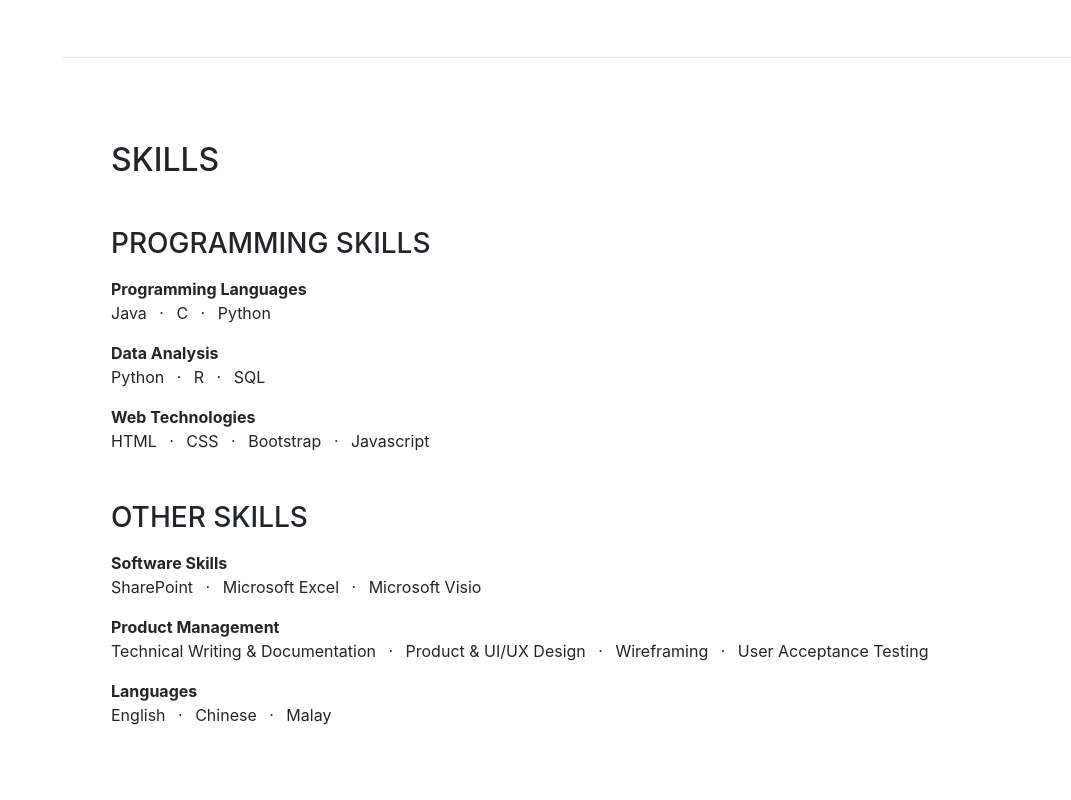
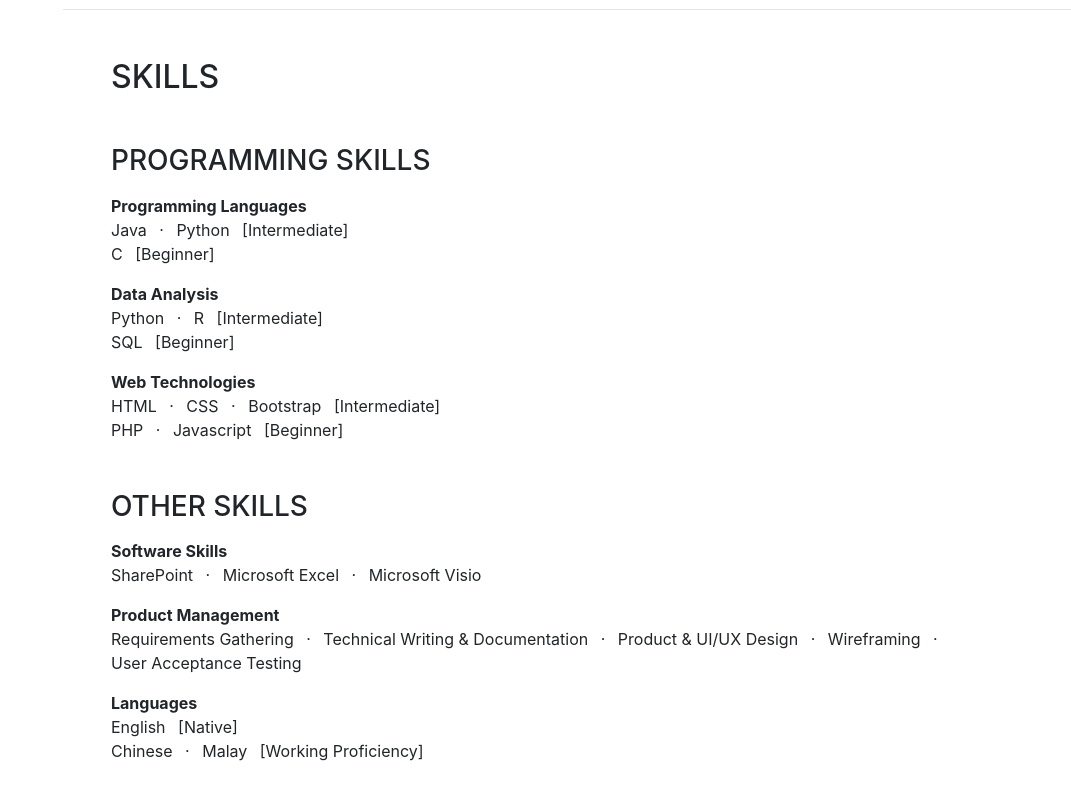
Before and after one commit to MeganYTan/MeganYTan.github.io, a website with bundled scripts: page index.html in a window 1280 px wide. Shown: the part 2986-3786 px from the top of the page, without its empty margins (209-1280 px from the left). Built offline with nearby package versions, Linux system fonts and the light colour scheme; a web font is replaced by a local one.

Commit message:
Updated work information
Updated work information to reflect correct work experience. Listed skills by proficiency.

```diff
--- a/index.html
+++ b/index.html
@@ -172,7 +172,7 @@
                   <li>Created Excel templates used to import bulk data into the tax product</li>
                   <li>Researched and presented to the upper management about blockchain with a group of interns</li>
                 </ul>
-                <p class="mb-0" id="indent">Departmental internship project: designing and creating a document management system</p>
+                <p class="mb-0" id="indent">Departmental internship project: designing and developing a document management system</p>
                 <ul>
                     <li>Extracted requirements and created a product roadmap for the system</li>
                     <li>Migrated the existing code base to a SharePoint site</li>
@@ -197,11 +197,9 @@
             <div class="resume-content mb-5">
                 <ul>
                       <li>Documented and streamlined business processes; created a SharePoint repository to share the documents</li>
-                      <li>Validated Qualified Health Plan data in Excel templates and imported the data into the database</li>
-                      <li>Tested product functionality under various scenarios; troubleshot and found solutions when problems arose</li>
-                      <li>Designed and wrote the design document for a feature to allow direct enrollment of health insurance</li>
-                      <li>Designed new functionality for a website where clients edit Summary of Benefits and Coverage documents </li>
-                      <li>Extracted requirements, designed, and created wireframes for a new company-wide documentation website to replace the existing one as part of a group internship project</li>
+                      <li>Analyzed the output from the classification process using Python to identify the differences in the articles</li>
+                      <li>Presented a poster at the annual campus-wide Undergraduate Research and Creative Activities symposium</li>
+                      <li>Co-authored a paper titled “Differences between National and Local Media in News Coverage of the Zika Virus” published in the Journal of Health Communication</li>
                 </ul>
             </div>
             <!--item 3-->
@@ -282,11 +280,13 @@
                 <!-- THIS IS TABLELESS SKILLS-->
                 <div><b>Programming Languages</b>
                     <br><ul class = "list-inline">
-                        <li class = "list-inline-item">Java </li>
-                        <li class = "list-inline-item">·</li>
-                        <li class = "list-inline-item">C</li>
+                        <li class = "list-inline-item">Java</li>
                         <li class = "list-inline-item">·</li>
                         <li class = "list-inline-item">Python</li>
+                        <li class = "list-inline-item">[Intermediate]</li>
+                        <br>
+                        <li class = "list-inline-item">C</li>
+                        <li class = "list-inline-item">[Beginner]</li>
                         </ul>
                 </div>
                 <div><b>Data Analysis</b>
@@ -294,8 +294,11 @@
                         <li class = "list-inline-item">Python</li>
                         <li class = "list-inline-item">·</li>
                         <li class = "list-inline-item">R</li>
-                        <li class = "list-inline-item">·</li>
-                        <li class = "list-inline-item">SQL</li></ul>
+                        <li class = "list-inline-item">[Intermediate]</li>
+                        <br>
+                        <li class = "list-inline-item">SQL</li>
+                        <li class = "list-inline-item">[Beginner]</li>
+                    </ul>
                 </div>
                 <div><b>Web Technologies</b>
                     <br><ul class = "list-inline">
@@ -304,8 +307,13 @@
                         <li class = "list-inline-item">CSS</li>
                         <li class = "list-inline-item">·</li>
                         <li class = "list-inline-item">Bootstrap</li>
+                        <li class = "list-inline-item">[Intermediate]</li>
+                        <br>
+                        <li class = "list-inline-item">PHP</li>
                         <li class = "list-inline-item">·</li>
-                        <li class = "list-inline-item">Javascript</li></ul>
+                        <li class = "list-inline-item">Javascript</li>
+                        <li class = "list-inline-item">[Beginner]</li>
+                    </ul>
                 </div>
             </div>
             <div class="resume-content mb-5">
@@ -321,6 +329,8 @@
                 </div>
                 <div><b>Product Management</b>
                     <br><ul class = "list-inline">
+                        <li class = "list-inline-item">Requirements Gathering</li>
+                        <li class = "list-inline-item">·</li>
                         <li class = "list-inline-item">Technical Writing &amp; Documentation</li>
                         <li class = "list-inline-item">·</li>
                         <li class = "list-inline-item">Product &amp; UI/UX Design</li>
@@ -332,10 +342,13 @@
                 <div><b>Languages</b>
                     <br><ul class = "list-inline">
                         <li class = "list-inline-item">English</li>
-                        <li class = "list-inline-item">·</li>
+                        <li class = "list-inline-item">[Native]</li>
+                        <br>
                         <li class = "list-inline-item">Chinese</li>
                         <li class = "list-inline-item">·</li>
-                        <li class = "list-inline-item">Malay</li></ul>
+                        <li class = "list-inline-item">Malay</li>
+                        <li class = "list-inline-item">[Working Proficiency]</li>
+                    </ul>
                 </div>
             </div>
 
```
